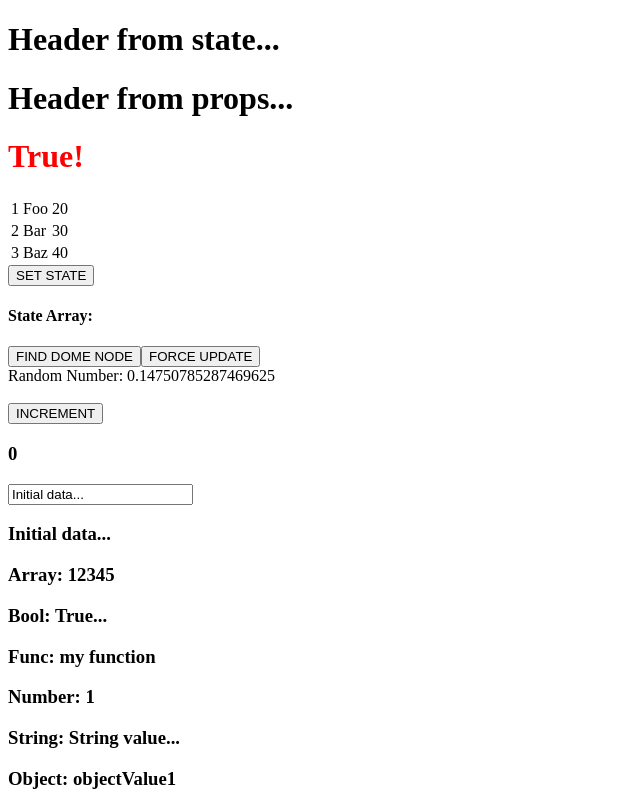
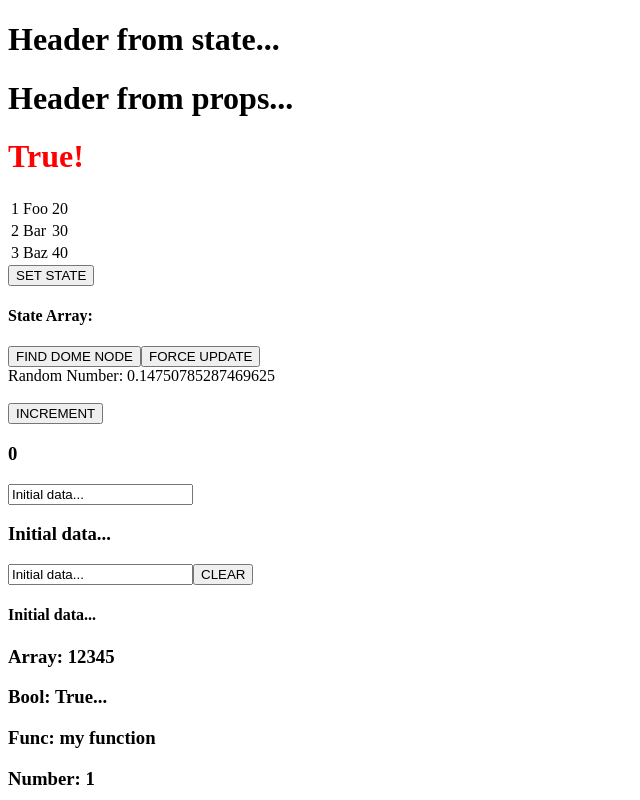
Before and after one commit to thej123/reactor, a React (Create React App) app in the folder my-app-ui/: page / in a window 1280 px wide. Shown: the top 800 px of the page, without its empty margins (0-640 px from the left). Built offline with nearby package versions, Linux system fonts and the light colour scheme.

Commit message:
form data cleared and focus back in the input field

```diff
--- a/my-app-ui/src/Forms.jsx
+++ b/my-app-ui/src/Forms.jsx
@@ -1,4 +1,5 @@
 import React from 'react';
+import ReactDOM from 'react-dom';
 
 class Form extends React.Component {
     constructor(props) {
@@ -8,9 +9,15 @@
             data: 'Initial data...'
         }
         this.updateState = this.updateState.bind(this);
+        this.clearInput = this.clearInput.bind(this);
     };
     updateState(e) {
         this.setState({data: e.target.value});
+    }
+
+    clearInput() {
+        this.setState({data: ''});
+        ReactDOM.findDOMNode(this.refs.myInput).focus();
     }
     //Whenever we need to update state from child component, we need to pass the function that will
     //handle updating (updateState) as a prop (updateStateProp).
@@ -18,7 +25,14 @@
         return (
             <div>
                 <Content myDataProp = {this.state.data}
-                    updateStateProp = {this.updateState}></Content>
+                    updateStateProp = {this.updateState}
+                ></Content>
+
+                {/* ClearInput function searches for element with ref = "myInput" value, resets the state, and adds focus to it after the button is clicked. */}
+                <input value = {this.state.data} onChange = {this.updateState}
+                    ref = "myInput"></input>
+                <button onClick = {this.clearInput}>CLEAR</button>
+                <h4>{this.state.data}</h4>
             </div>
         );
     }
--- a/my-app-ui/src/index.js
+++ b/my-app-ui/src/index.js
@@ -5,7 +5,7 @@
 
 ReactDOM.render(<App />, document.getElementById('root'));
 
-setTimeout(() => {
-    ReactDOM.unmountComponentAtNode(document.getElementById('root'));
-    ReactDOM.render(<App />, document.getElementById('root'));
-}, 10000)
+// setTimeout(() => {
+//     ReactDOM.unmountComponentAtNode(document.getElementById('root'));
+//     ReactDOM.render(<App />, document.getElementById('root'));
+// }, 10000)
```
